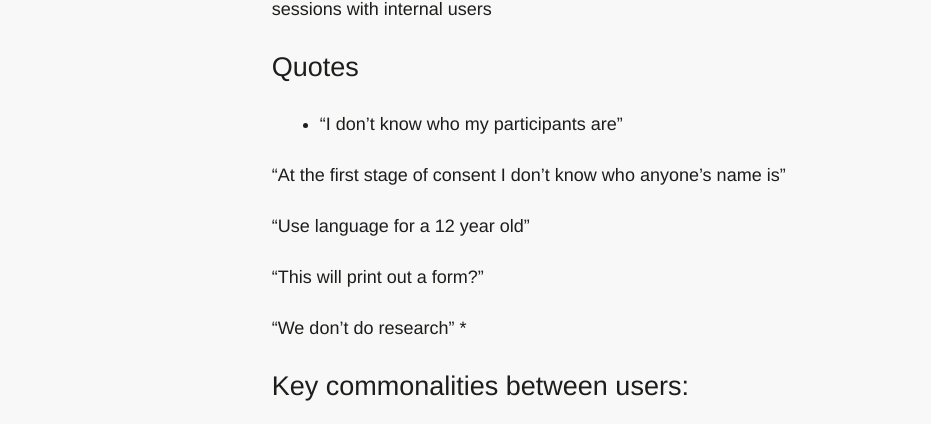
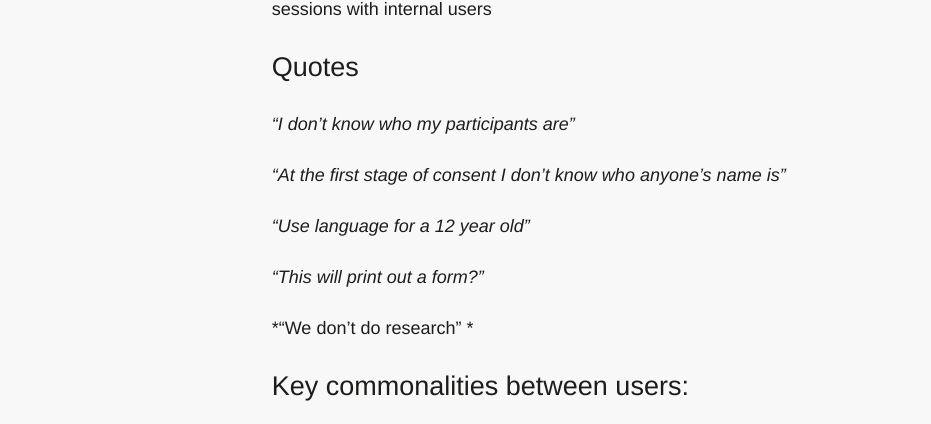
Before and after one commit to barnardos/consent-form-discovery-report, a Jekyll site: the page built from user_disco.md, in a window 1280 px wide and 900 px high, scrolled down 1379 px. Shown: the part 156-580 px from the top of the window, without its empty margins (28-959 px from the left). Built offline with Jekyll 4.4.1, drawn with Linux system fonts in a browser that asks for light colours.

```diff
--- a/user_disco.md
+++ b/user_disco.md
@@ -37,15 +37,15 @@ https://trello.com/b/Xq7VPkqJ/consent-form-usability-testing
 6 x interviews and testing sessions with internal users6 x interviews and testing sessions with internal users
 
 ## Quotes
-* "I don't know who my participants are"
+*"I don't know who my participants are"*
 
-"At the first stage of consent I don’t know who anyone’s name is"
+*"At the first stage of consent I don’t know who anyone’s name is"*
 
-"Use language for a 12 year old"
+*"Use language for a 12 year old"*
 
-"This will print out a form?"
+*"This will print out a form?"*
 
-"We don’t do research" *
+*"We don’t do research" *
 
 ## Key commonalities between users:
 
```
